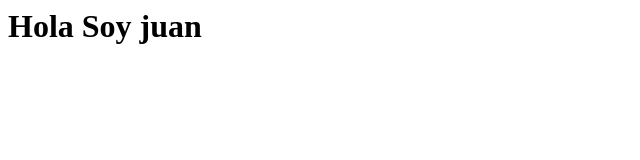
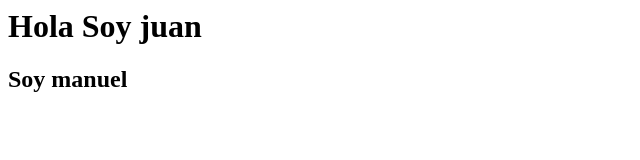
Before and after one commit to juanmas27/Dani_Manu_Juan, a plain HTML site: page index.html in a window 1280 px wide. Shown: the whole page, without its empty margins (0-640 px from the left). Drawn offline with Linux system fonts and the light colour scheme.

Commit message:
Commit Manu

```diff
--- a/index.html
+++ b/index.html
@@ -1 +1,2 @@
 <h1>Hola Soy juan</h1>
+<h2>Soy manuel</h2>
```
